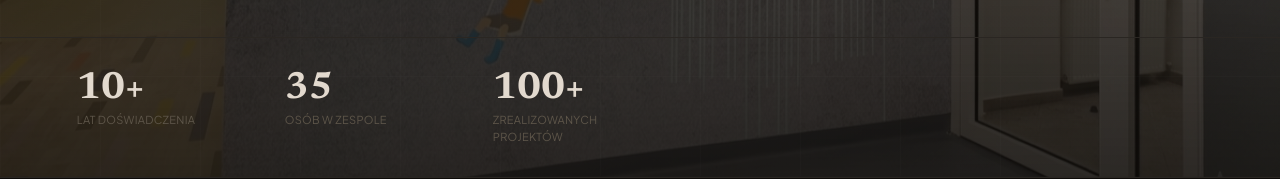
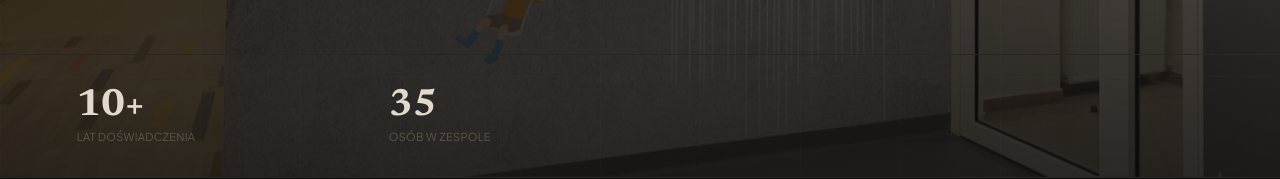
Before and after one commit to PanArtek/plany-web, a Next.js app: page / in a window 1280 px wide. Shown: the part 623-802 px from the top of the page. Built offline with nearby package versions, Linux system fonts and the light colour scheme; no server answers.

Commit message:
feat(content): hero stats - tylko 2 (10+ lat, 35 osob)
Co-Authored-By: Claude Opus 4.6 (1M context) <noreply@anthropic.com>

```diff
--- a/src/content/landing.ts
+++ b/src/content/landing.ts
@@ -30,7 +30,6 @@ export const HERO = {
   stats: [
     { v: "10+", l: "lat doświadczenia" },
     { v: "35", l: "osób w zespole" },
-    { v: "100+", l: "zrealizowanych projektów" },
   ],
 } as const;
 
```
